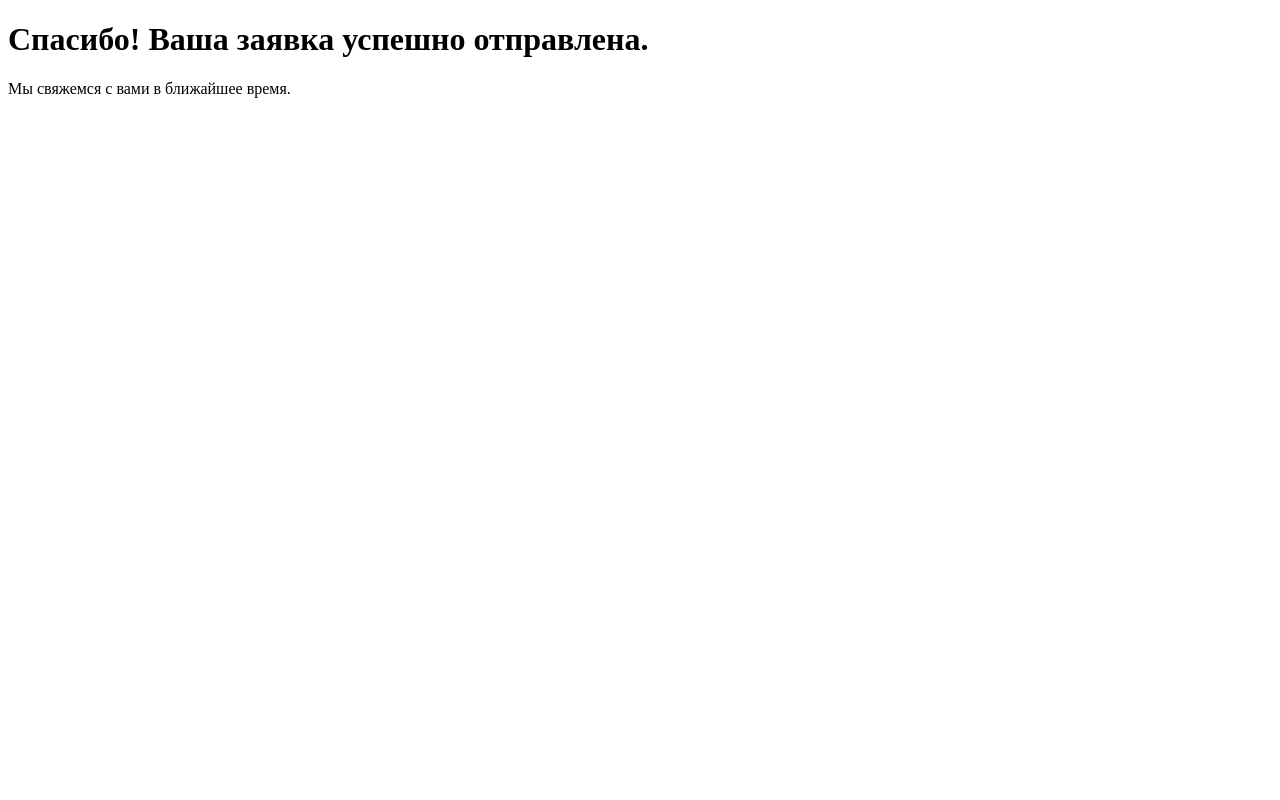
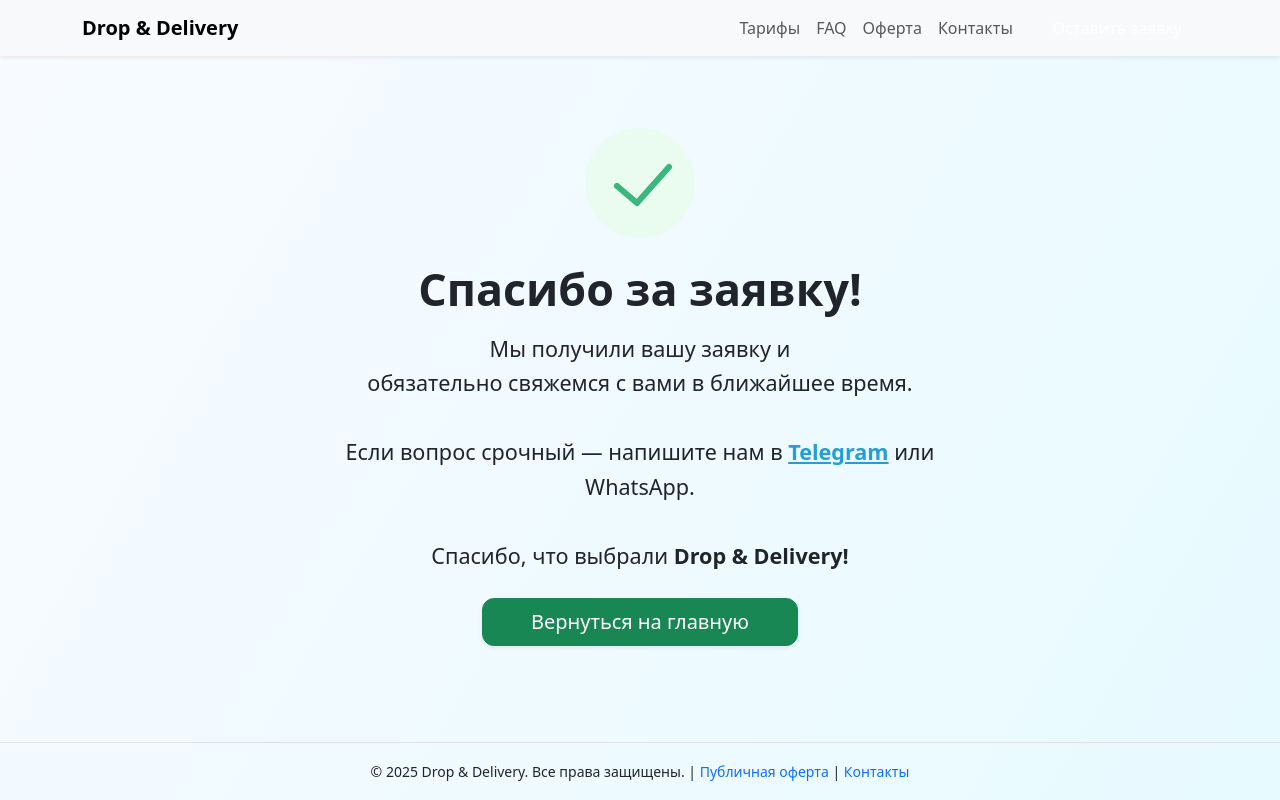
Before and after one commit to IsaevIvann/dd-project, a Django app: template src/core/templates/core/order_success.html in a window 1280 px wide. Run offline with Django 5.2, Linux system fonts and the light colour scheme; the template is opened without the code that fills it, so the values that code supplies are empty; some libraries are stand-ins or nearby versions.

Commit message:
+ success order

```diff
--- a/pyproject.toml
+++ b/pyproject.toml
@@ -10,6 +10,8 @@ python = "^3.12"
 django = "^5.2.4"
 psycopg2-binary = "^2.9.10"
 django-widget-tweaks = "^1.5.0"
+utils = "^1.0.2"
+requests = "^2.32.4"
 
 
 [build-system]
--- a/src/core/templates/core/order_success.html
+++ b/src/core/templates/core/order_success.html
@@ -1,11 +1,21 @@
-<!DOCTYPE html>
-<html lang="ru">
-<head>
-    <meta charset="UTF-8">
-    <title>Заявка принята</title>
-</head>
-<body>
-    <h1>Спасибо! Ваша заявка успешно отправлена.</h1>
-    <p>Мы свяжемся с вами в ближайшее время.</p>
-</body>
-</html>
+{% extends "core/base.html" %}
+{% block title %}Спасибо за заявку!{% endblock %}
+{% block content %}
+<div class="d-flex flex-column align-items-center justify-content-center py-5" style="min-height: 65vh;">
+    <div class="mb-4">
+        <svg width="110" height="110" fill="none" xmlns="http://www.w3.org/2000/svg">
+            <circle cx="55" cy="55" r="55" fill="#eafbf0"/>
+            <path d="M32 58l20 17 32-36" stroke="#3BB77E" stroke-width="6" stroke-linecap="round" stroke-linejoin="round"/>
+        </svg>
+    </div>
+    <h1 class="fw-bold mb-3" style="font-size:2.8rem;">Спасибо за заявку!</h1>
+    <div class="mb-4" style="max-width:650px; font-size:1.35rem; line-height:1.6; text-align: center;">
+        Мы получили вашу заявку и<br> обязательно свяжемся с вами в ближайшее время.<br><br>
+        Если вопрос срочный — напишите нам в
+        <a href="https://t.me/your_telegram" target="_blank" class="fw-semibold text-decoration-underline" style="color:#229ED9;">Telegram</a>
+        или WhatsApp.<br><br>
+        Спасибо, что выбрали <span class="fw-bold">Drop & Delivery!</span>
+    </div>
+    <a href="/" class="btn btn-success px-5 py-2 fs-5 shadow-sm" style="border-radius: 12px;">Вернуться на главную</a>
+</div>
+{% endblock %}
--- a/src/core/templates/core/utils.py
+++ b/src/core/utils.py
@@ -1,6 +1,6 @@
 import requests
 
-TELEGRAM_TOKEN = "7607165074:AAEjKZ-zhmWmIPf2ejVJdxCR-7CZHlfOMAQ"  # (твой токен)
+TELEGRAM_TOKEN = "7607165074:AAEjkZ-zhmWmIPfZejVdxdCR-7CZHIfOMAQ"  # (твой токен)
 TELEGRAM_CHAT_ID = "191742166"
 
 def notify_telegram_new_order(order):
--- a/src/core/views.py
+++ b/src/core/views.py
@@ -1,16 +1,17 @@
 from django.shortcuts import render, redirect
 from .forms import OrderForm
+from .utils import notify_telegram_new_order
 
 def order_create(request):
     if request.method == "POST":
         form = OrderForm(request.POST)
         if form.is_valid():
-            form.save()
+            order = form.save()                        # Сохраняем в переменную!
+            notify_telegram_new_order(order)           # Уведомление в TG
             return render(request, "core/order_success.html")
     else:
         form = OrderForm()
     return render(request, "core/order_form.html", {"form": form})
-
 
 def index(request):
     return render(request, "core/index.html")
```
Also changed, not shown: 1 other file.
